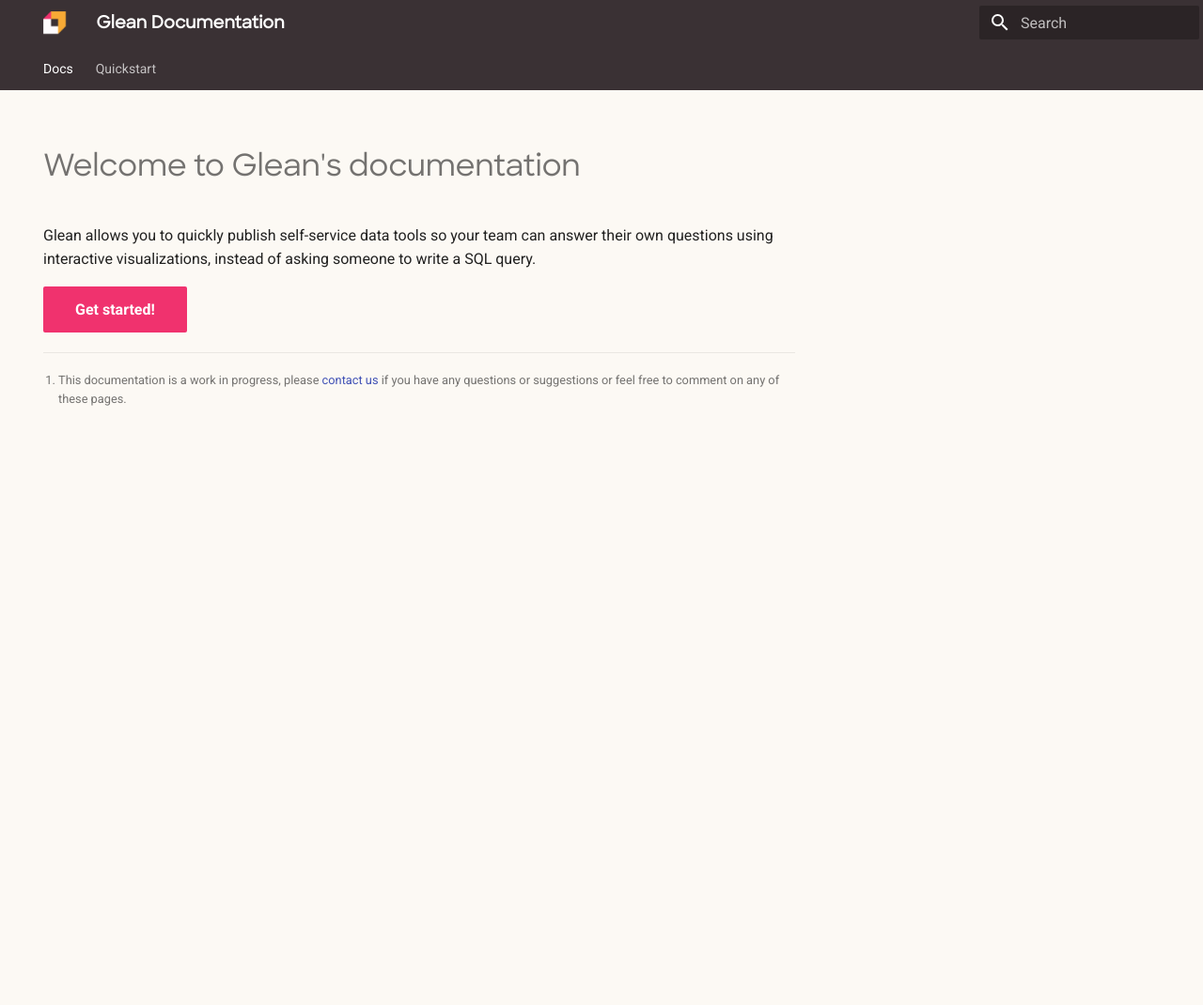
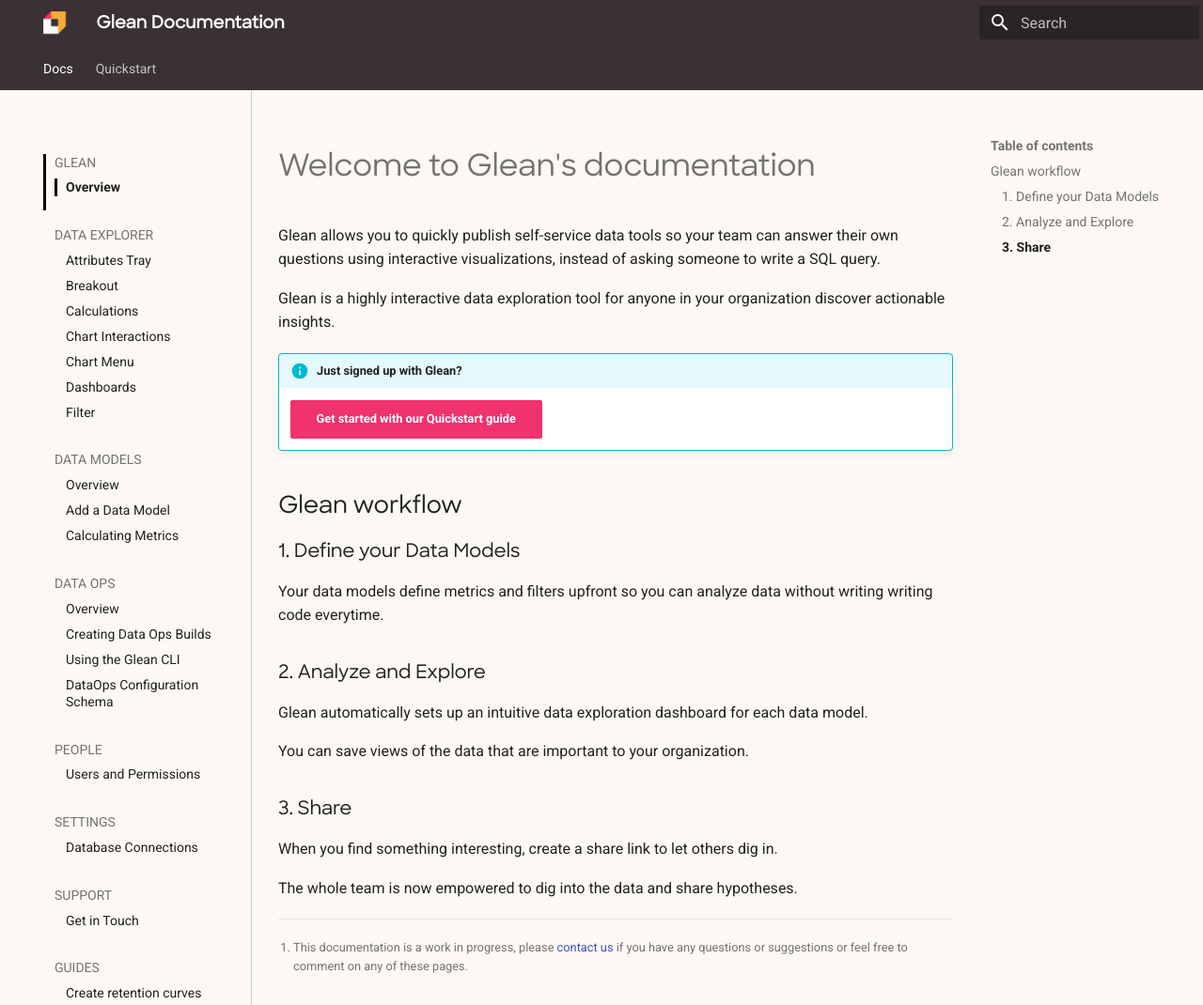
Before and after one commit to gleannyc/documentation, an MkDocs documentation site: the page built from docs/index.md, in a window 1280 px wide and 1070 px high. Shown: the whole window at 94% size. Built offline with MkDocs 1.6.1 and Material for MkDocs 9.7.7, drawn with Linux system fonts in a browser that asks for light colours.

Commit message:
remove splash page

```diff
--- a/docs/index.md
+++ b/docs/index.md
@@ -1,15 +1,30 @@
----
-title: Home
-hide:
-  - navigation
-  - toc
----
-
 # Welcome to Glean's documentation
 
 Glean allows you to quickly publish self-service data tools so your team can answer their own questions using interactive visualizations, instead of asking someone to write a SQL query.
 
+Glean is a highly interactive data exploration tool for anyone in your organization discover actionable insights.
 
-[Get started!](guides/quickstart/){ .md-button .md-button--primary }
+!!! info "Just signed up with Glean?"
+
+    [Get started with our Quickstart guide](guides/quickstart/){ .md-button .md-button--primary }
+
+## Glean workflow
+
+### 1.  Define your Data Models
+
+Your data models define metrics and filters upfront so you can analyze data without writing writing code everytime.
+
+### 2.  Analyze and Explore
+
+Glean automatically sets up an intuitive data exploration dashboard for each data model.
+
+You can save views of the data that are important to your organization.
+
+### 3.  Share
+
+When you find something interesting, create a share link to let others dig in.
+
+The whole team is now empowered to dig into the data and share hypotheses.
+
 
 [^1]: This documentation is a work in progress, please [contact us](contact-us.md) if you have any questions or suggestions or feel free to comment on any of these pages.
```
